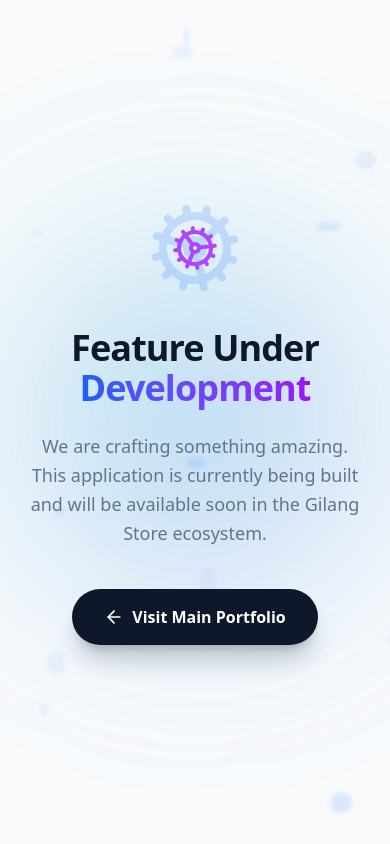
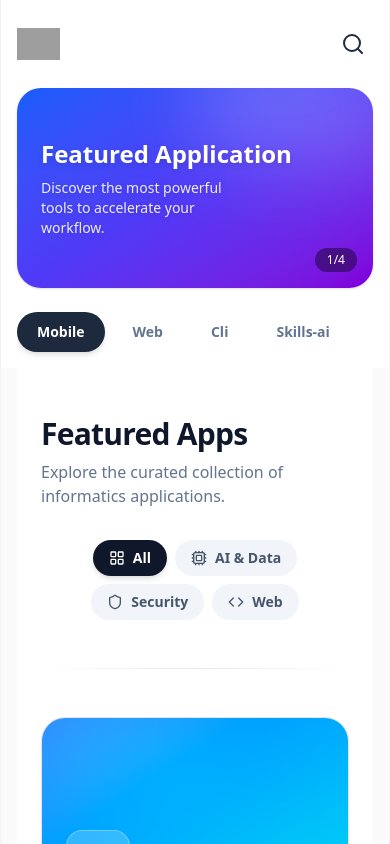
Before and after one commit to langss1/shop-gw, a Next.js app: page / in a window 390 px wide. Shown: the top 844 px of the page. Built offline with nearby package versions, Linux system fonts and the light colour scheme; grey boxes are pictures that could not be loaded.

Commit message:
feat: redesign mobile header layout with requested tabs

```diff
--- a/src/app/page.tsx
+++ b/src/app/page.tsx
@@ -1,109 +1,36 @@
 "use client";
-import { motion } from "framer-motion";
-import { ArrowLeft, Construction, Cog, Sparkles } from "lucide-react";
-import { useEffect, useState } from "react";
+import { useEffect } from "react";
+import Lenis from "lenis";
+import MobileHeader from "@/components/MobileHeader";
+import AppStoreGrid from "@/components/AppStoreGrid";
 
-export default function UnderDevelopment() {
-  const [mounted, setMounted] = useState(false);
-  useEffect(() => setMounted(true), []);
+export default function Home() {
+  // Initialize Lenis smooth scroll
+  useEffect(() => {
+    const lenis = new Lenis({
+      duration: 1.2,
+      easing: (t) => Math.min(1, 1.001 - Math.pow(2, -10 * t)),
+    });
 
-  if (!mounted) return null;
+    function raf(time: number) {
+      lenis.raf(time);
+      requestAnimationFrame(raf);
+    }
+    requestAnimationFrame(raf);
+
+    return () => lenis.destroy();
+  }, []);
 
   return (
-    <main className="min-h-screen bg-slate-50 flex items-center justify-center relative overflow-hidden selection:bg-blue-100 selection:text-blue-900">
-      {/* Animated Background Gradients */}
-      <div className="absolute inset-0 z-0 pointer-events-none overflow-hidden flex items-center justify-center">
-        <motion.div
-          animate={{
-            rotate: 360,
-            scale: [1, 1.2, 1],
-          }}
-          transition={{ duration: 20, repeat: Infinity, ease: "linear" }}
-          className="absolute w-[80vw] h-[80vw] md:w-[40vw] md:h-[40vw] rounded-full bg-gradient-to-tr from-blue-400/20 to-purple-500/20 blur-[80px]"
-        />
-        <motion.div
-          animate={{
-            rotate: -360,
-            scale: [1, 1.3, 1],
-          }}
-          transition={{ duration: 25, repeat: Infinity, ease: "linear" }}
-          className="absolute w-[70vw] h-[70vw] md:w-[35vw] md:h-[35vw] rounded-full bg-gradient-to-bl from-emerald-400/20 to-cyan-400/20 blur-[100px]"
-        />
-      </div>
+    <main className="min-h-screen bg-[var(--bg)] selection:bg-blue-100 selection:text-blue-900 max-w-4xl mx-auto border-x border-slate-100 shadow-xl shadow-slate-200/20">
+      <MobileHeader />
 
-      {/* Floating Particles */}
-      <div className="absolute inset-0 z-0 pointer-events-none">
-        {[...Array(12)].map((_, i) => (
-          <motion.div
-            key={i}
-            animate={{
-              y: [0, -20, 0],
-              opacity: [0.2, 0.5, 0.2]
-            }}
-            transition={{
-              duration: 3 + (i % 3),
-              repeat: Infinity,
-              delay: i * 0.2,
-              ease: "easeInOut"
-            }}
-            className="absolute rounded-full bg-blue-500/30 blur-[2px]"
-            style={{
-              width: Math.random() * 20 + 5 + "px",
-              height: Math.random() * 20 + 5 + "px",
-              top: Math.random() * 100 + "%",
-              left: Math.random() * 100 + "%",
-            }}
-          />
-        ))}
-      </div>
-
-      <div className="relative z-10 w-full max-w-2xl px-6 flex flex-col items-center text-center">
-        {/* Animated Gears */}
-        <div className="relative mb-8 flex items-center justify-center">
-          <motion.div
-            animate={{ rotate: 360 }}
-            transition={{ duration: 10, repeat: Infinity, ease: "linear" }}
-            className="text-blue-500"
-          >
-            <Cog className="w-24 h-24 md:w-32 md:h-32 opacity-20" />
-          </motion.div>
-          <motion.div
-            animate={{ rotate: -360 }}
-            transition={{ duration: 8, repeat: Infinity, ease: "linear" }}
-            className="absolute text-purple-500 top-1/2 left-1/2 -translate-x-1/2 -translate-y-1/2"
-          >
-            <Cog className="w-12 h-12 md:w-16 md:h-16" />
-          </motion.div>
-
-        </div>
-
-        {/* Content */}
-        <motion.div
-          initial={{ opacity: 0, y: 20 }}
-          animate={{ opacity: 1, y: 0 }}
-          transition={{ duration: 0.8, delay: 0.2 }}
-        >
-
-          <h1 className="text-4xl md:text-6xl font-black display-text text-slate-900 tracking-tight mb-6">
-            Feature Under <br className="hidden md:block" />
-            <span className="text-transparent bg-clip-text bg-gradient-to-r from-blue-600 to-purple-600">Development</span>
-          </h1>
-
-          <p className="text-slate-500 text-lg max-w-lg mx-auto mb-10 leading-relaxed">
-            We are crafting something amazing. This application is currently being built and will be available soon in the Gilang Store ecosystem.
-          </p>
-
-          <a href="https://gilangwasis.xyz" target="_blank" rel="noopener noreferrer">
-            <motion.button
-              whileHover={{ scale: 1.05 }}
-              whileTap={{ scale: 0.95 }}
-              className="inline-flex items-center gap-2 px-8 py-4 bg-slate-900 text-white rounded-full font-semibold shadow-xl shadow-slate-900/20 hover:bg-blue-600 transition-colors"
-            >
-              <ArrowLeft className="w-5 h-5" />
-              <span>Visit Main Portfolio</span>
-            </motion.button>
-          </a>
-        </motion.div>
+      {/*
+        You can replace AppStoreGrid with a grid that filters based on the active tab
+        from MobileHeader later. For now, it shows the dummy grid.
+      */}
+      <div className="px-4 md:px-8 pb-12">
+        <AppStoreGrid />
       </div>
     </main>
   );
--- /dev/null
+++ b/src/components/MobileHeader.tsx
@@ -0,0 +1,84 @@
+"use client";
+import { Search } from "lucide-react";
+import Image from "next/image";
+import { useState } from "react";
+import { motion } from "framer-motion";
+
+const TABS = ["mobile", "web", "cli", "skills-ai"];
+
+export default function MobileHeader() {
+  const [activeTab, setActiveTab] = useState("mobile");
+
+  return (
+    <div className="w-full bg-white text-slate-900 pt-6 pb-2 px-4 md:px-8">
+      {/* Top Bar: Logo & Search */}
+      <div className="flex items-center justify-between mb-6">
+        <div className="relative h-8 w-32 md:h-10 md:w-40 flex items-center">
+          {/* We use a regular img tag here so it doesn't break if logo1.png is missing during dev, but you can change to next/image later */}
+          <img
+            src="/logo1.png"
+            alt="Store Logo"
+            className="h-full w-auto object-contain"
+            onError={(e) => {
+              // Fallback text if logo1.png is not found
+              (e.target as HTMLImageElement).style.display = 'none';
+              e.currentTarget.parentElement!.innerHTML = '<span class="font-bold text-xl tracking-tight">App Store</span>';
+            }}
+          />
+        </div>
+        <button className="p-2 hover:bg-slate-100 rounded-full transition-colors">
+          <Search className="w-6 h-6 text-slate-800" />
+        </button>
+      </div>
+
+      {/* Featured Banner (Like Warhammer in the screenshot) */}
+      <div className="relative w-full h-[200px] md:h-[300px] rounded-3xl overflow-hidden mb-6 shadow-sm group cursor-pointer">
+        {/* Placeholder Gradient Background */}
+        <div className="absolute inset-0 bg-gradient-to-br from-blue-600 via-indigo-600 to-purple-700" />
+
+        {/* Abstract shapes for aesthetics */}
+        <div className="absolute top-[-20%] right-[-10%] w-[60%] h-[60%] rounded-full bg-white/20 blur-2xl" />
+
+        <div className="absolute inset-0 p-6 flex flex-col justify-center">
+          <motion.div
+            initial={{ opacity: 0, y: 10 }}
+            animate={{ opacity: 1, y: 0 }}
+            transition={{ delay: 0.2 }}
+          >
+            <h2 className="text-white text-2xl md:text-4xl font-bold mb-2 drop-shadow-md">
+              Featured Application
+            </h2>
+            <p className="text-white/90 text-sm md:text-base max-w-[70%] drop-shadow-sm">
+              Discover the most powerful tools to accelerate your workflow.
+            </p>
+          </motion.div>
+        </div>
+
+        {/* Indicator (like 3/4 in screenshot) */}
+        <div className="absolute bottom-4 right-4 px-3 py-1 bg-black/40 backdrop-blur-md rounded-full text-white text-xs font-medium">
+          1/4
+        </div>
+      </div>
+
+      {/* Tabs Menu */}
+      <div className="flex items-center gap-2 overflow-x-auto pb-2 scrollbar-hide snap-x" style={{ scrollbarWidth: 'none', msOverflowStyle: 'none' }}>
+        {TABS.map((tab) => {
+          const isActive = activeTab === tab;
+          return (
+            <button
+              key={tab}
+              onClick={() => setActiveTab(tab)}
+              className={`snap-start whitespace-nowrap px-5 py-2.5 rounded-full text-sm font-semibold transition-all duration-300 ${
+                isActive
+                  ? "bg-slate-800 text-white shadow-md"
+                  : "bg-transparent text-slate-500 hover:bg-slate-100"
+              }`}
+            >
+              {tab.charAt(0).toUpperCase() + tab.slice(1)}
+            </button>
+          );
+        })}
+      </div>
+    </div>
+  );
+}
```
